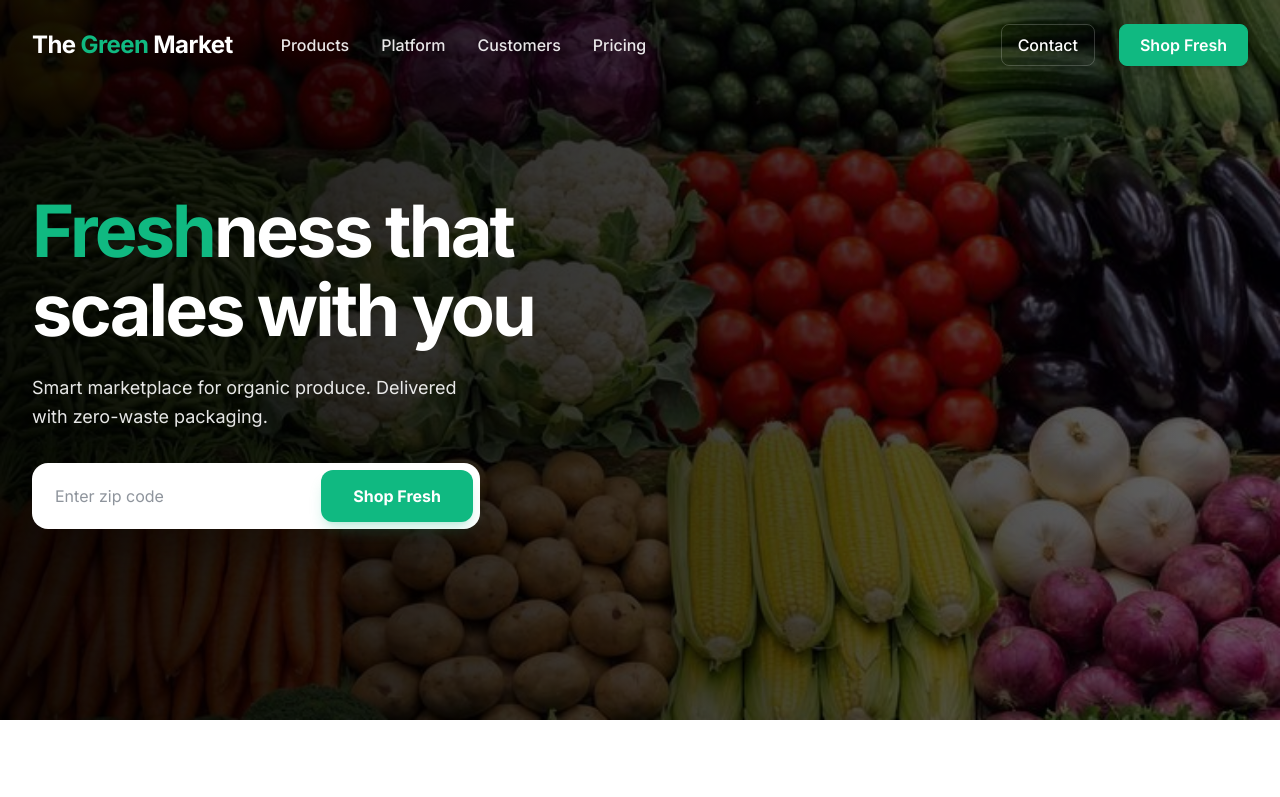
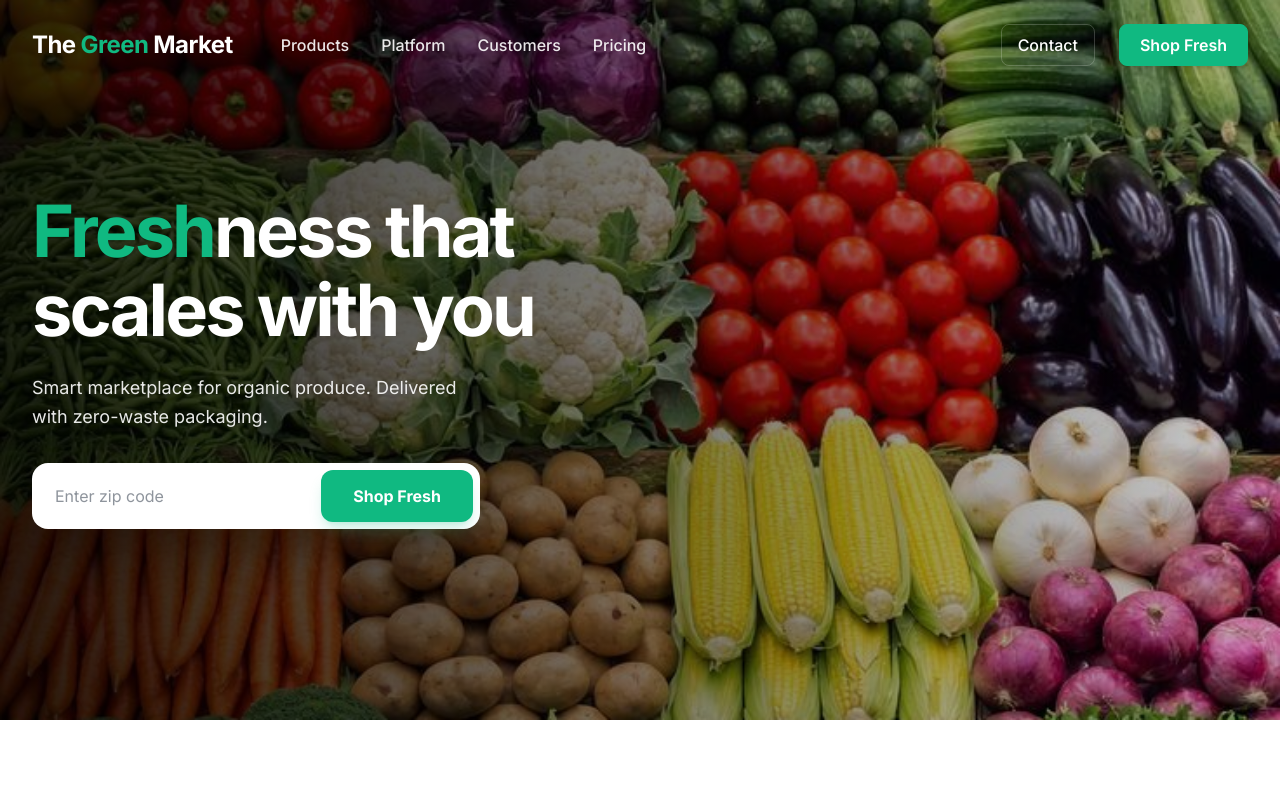
Before and after one commit to Khaled-Megahed/the-green-market, a website built with Vite: page index.html in a window 1280 px wide. Shown: the top 797 px of the page. Built offline with nearby package versions, Linux system fonts and the light colour scheme.

Commit message:
Add files via upload

```diff
--- a/index.html
+++ b/index.html
@@ -181,7 +181,7 @@
         style="background-image: url(&quot;./src/assets/bg.jpg&quot;)"
       >
         <div
-          class="absolute inset-0 bg-black/60 md:bg-gradient-to-r md:from-black/80 md:via-black/40 md:to-transparent"
+          class="absolute inset-0 bg-black/20 md:bg-gradient-to-r md:from-black/80 md:via-black/40 md:to-transparent"
         ></div>
 
         <div class="container mx-auto px-6 md:px-8 relative z-10">
```
